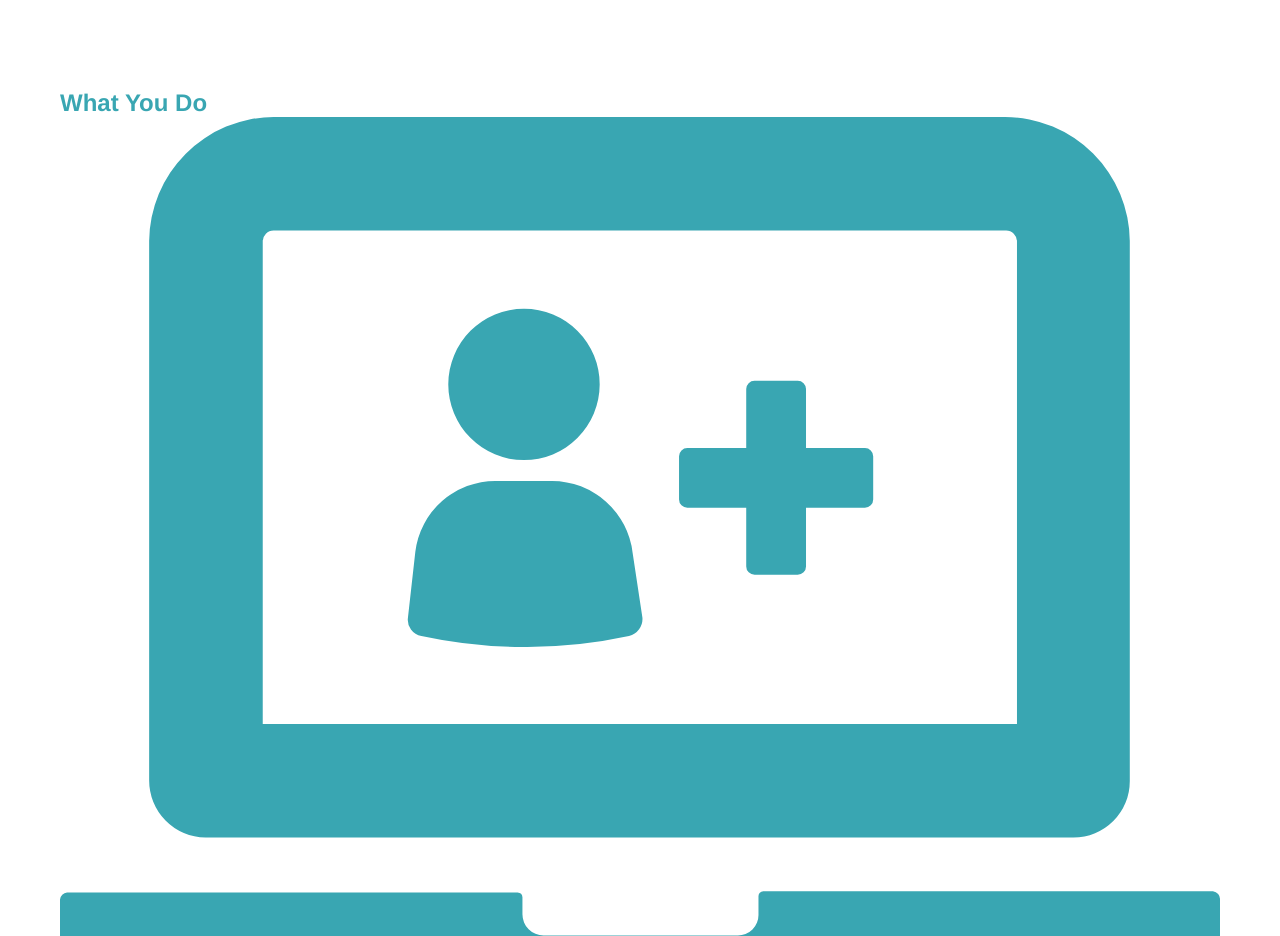
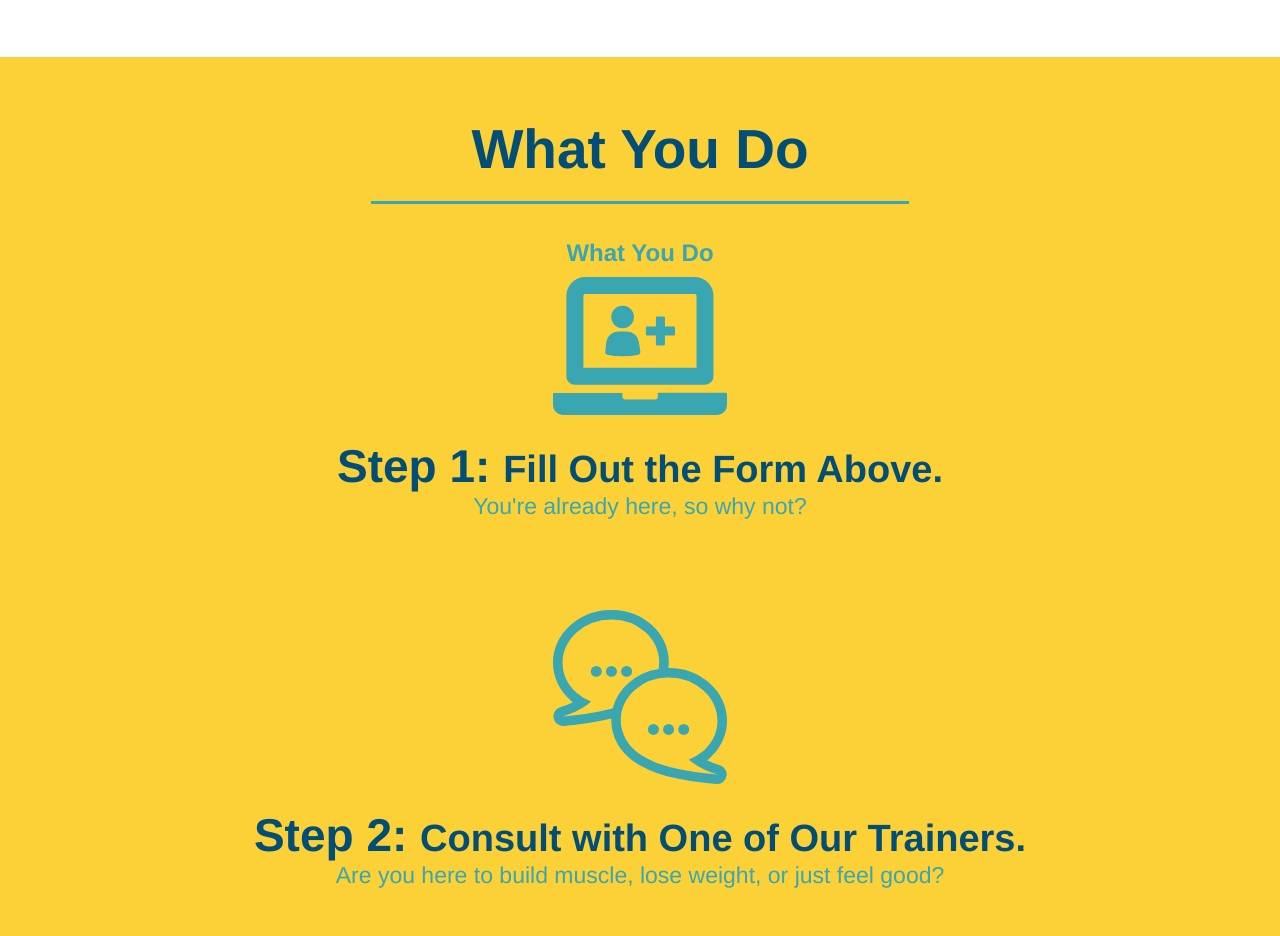
Before and after one commit to JessicaM04/run-buddy, a plain HTML site: page index.html in a window 1280 px wide. Shown: the part 1031-1967 px from the top of the page. Drawn offline with Linux system fonts and the light colour scheme.

Commit message:
style what you do section

```diff
--- a/assets/css/style.css
+++ b/assets/css/style.css
@@ -129,16 +129,6 @@ section{
   text-align: center;
 }
 
-.intro h2 {
-  font-size: 55px;
-  color: #024e76;
-  margin-bottom: 35px;
-  padding: 0 100px 20px 100px;
-  border-bottom: 3px solid;
-  border-color: #fce138;
-  display: inline-block;
-}
-
 .intro p {
   line-height: 1.7;
   color: #39a6b2;
@@ -146,3 +136,49 @@ section{
   font-size: 20px;
   margin: 0 auto;
 }
+
+.steps {
+  text-align: center;
+  background: #fcd138;
+}
+
+.section-title {
+  font-size: 55px;
+  color: #024e76;
+  margin-bottom: 35px;
+  padding: 0 100px 20px 100px;
+  display: inline-block;
+  border-bottom: 3px solid;
+}
+
+.primary-border {
+  border-color: #fce138;
+}
+
+.secondary-border {
+  border-color: #39a6b2;
+}
+
+.steps div {
+  margin-bottom: 80px;
+}
+
+.steps img {
+  width: 15%;
+  margin: 10px 0;
+}
+
+.steps h3 {
+  color: #024e76;
+  font-size: 46px;
+  margin-top: 10px;
+}
+
+.steps p {
+  color: #39a6b2;
+  font-size: 23px;
+}
+
+.steps span {
+  font-size: 38px;
+}
--- a/index.html
+++ b/index.html
@@ -68,6 +68,7 @@
 
     <!--"what we do" section -->
     <section id="what-we-do" class="intro">
+      <h2 class="section-title primary-border">What We Do</h2>
       <h2>What We Do</h2>
       <p>
         butcher selfies chambray shabby chic gentrify readymade yr Echo Park XOXO Tumblr normcore Banksy direct trade Blue Bottle chillwave you probably haven't heard of them single-origin coffee Vice fany pack fixie Odd Future Austin fingerstache pickled twee synth Wed Anderson Thundercats viral bitters flannel meggings narwhat Marfa Schlitz sustainable Intelligentsia umami deep v craft
@@ -75,35 +76,36 @@
     </section>
 
     <!-- "what you do" section -->
-    <section id="what-you-do">
+    <section id="what-you-do" class="steps">
+      <h2 class="section-title secondary-border">What You Do</h2>
       <h2>What You Do</h2>
 
 
       <div>
         <!-- insert this img element -->
         <img src="./assets/images/step-1.svg" alt="" />
-        <h3>Step 1: Fill Out the Form Above.</h3>
+        <h3>Step 1: <span>Fill Out the Form Above.</span></h3>
         <p>You're already here, so why not?</p>
       </div>
 
 
       <div>
         <img src="./assets/images/step-2.svg" alt="" />
-        <h3> Step 2: Consult with One of Our Trainers.</h3>
+        <h3> Step 2: <span>Consult with One of Our Trainers.</span></h3>
         <p>Are you here to build muscle, lose weight, or just feel good?</p>
       </div>
 
 
       <div>
         <img src="./assets/images/step-3.svg" alt="" />
-        <h3>Step 3: Get Running.</h3>
+        <h3>Step 3: <span>Get Running.</span></h3>
         <p>Hit the ground running (literally) once your trainer lays out your plan.</p>
       </div>
 
 
       <div>
         <img src="./assets/images/step-4.svg" alt="" />
-        <h3>Step 4: See Results.</h3>
+        <h3>Step 4: <span>See Results.</span></h3>
         <p>Bi-weekly checkins with your trainer will keep you focused</p>
       </div>
     </section>
```
